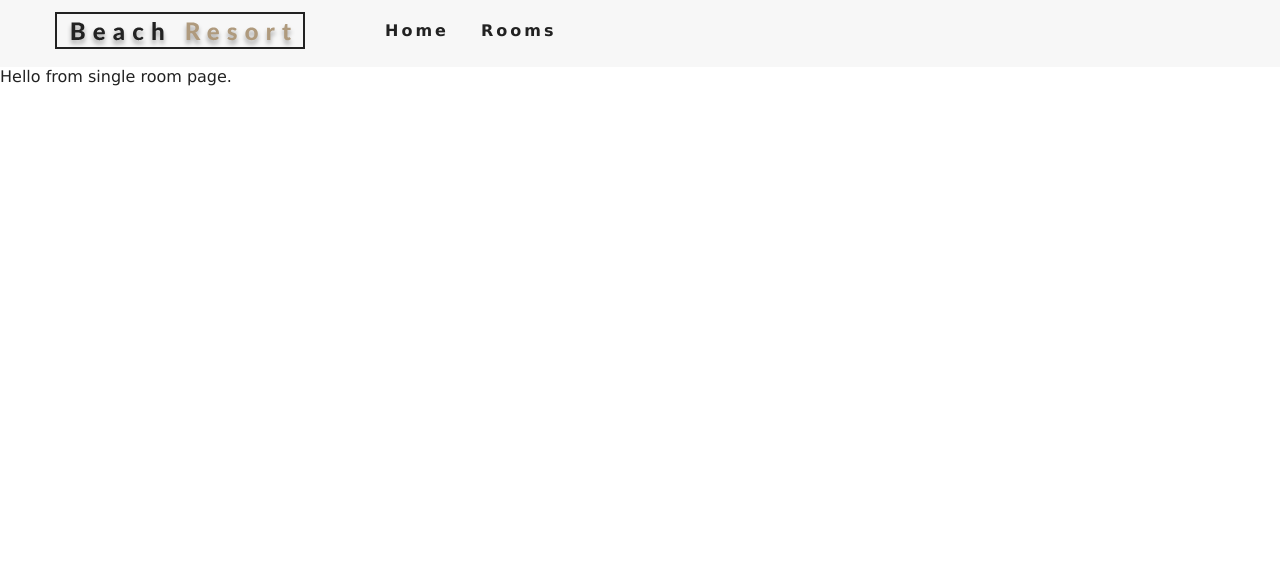
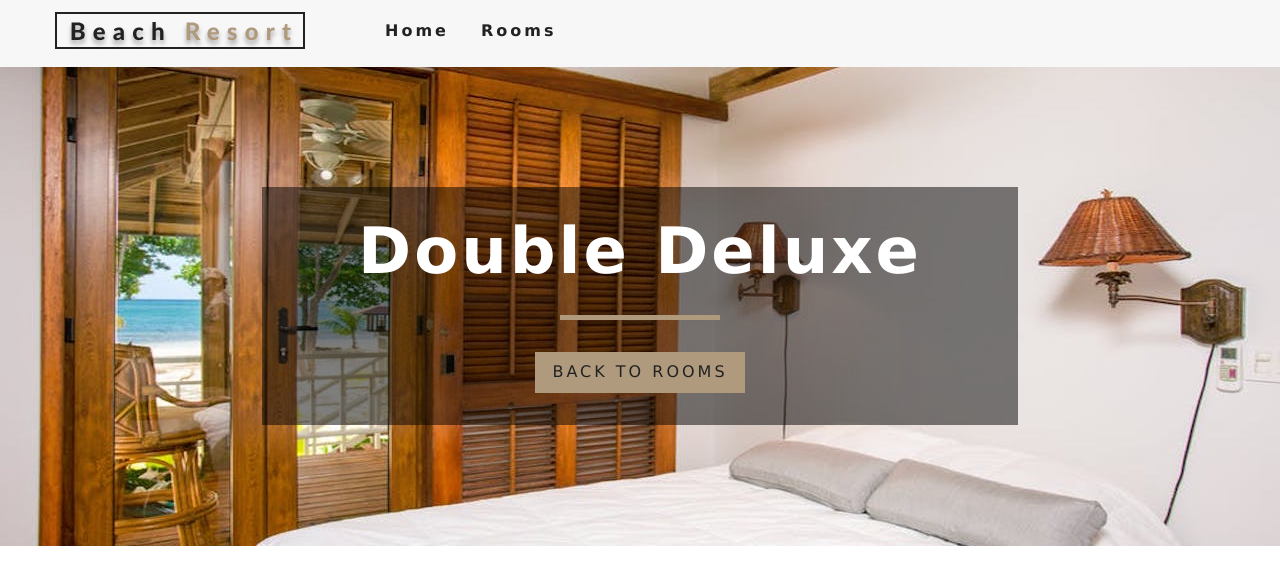
Before and after one commit to praz99/react-resort, a React (Create React App) app: page /rooms/double-deluxe in a window 1280 px wide. Shown: the top 584 px of the page. Built offline with nearby package versions, Linux system fonts and the light colour scheme.

Commit message:
add hero component to the SingleRoom

```diff
--- a/package.json
+++ b/package.json
@@ -11,6 +11,7 @@
     "react-icons": "^4.2.0",
     "react-router-dom": "^5.2.0",
     "react-scripts": "4.0.3",
+    "styled-components": "^5.2.1",
     "web-vitals": "^1.0.1"
   },
   "scripts": {
--- a/src/Context.js
+++ b/src/Context.js
@@ -19,8 +19,8 @@
       featuredRooms,
       sortedRooms: rooms,
       loading: false
-    })
-  }
+    });
+  };
 
   formatData(items) {
     let tempItems = items.map(item => {
@@ -30,11 +30,20 @@
       return room;
     });
     return tempItems;
-  }
+  };
+
+  getRoom = slug => {
+    let tempRooms = [...this.state.rooms];
+    const room = tempRooms.find(room => room.slug === slug);
+    return room;
+  };
 
   render() {
     return (
-      <RoomContext.Provider value={{ ...this.state }}>
+      <RoomContext.Provider value={{
+        ...this.state,
+        getRoom: this.getRoom
+      }}>
         {this.props.children}
       </RoomContext.Provider>
     );
--- a/src/components/FeaturedRooms.js
+++ b/src/components/FeaturedRooms.js
@@ -14,7 +14,6 @@
       });
     }
 
-    console.log(rooms);
     return (
       <section className="featured-rooms">
         <Title title="featured rooms" />
--- /dev/null
+++ b/src/components/StyledHero.js
@@ -0,0 +1,12 @@
+import styled from 'styled-components';
+import defaultImg from '../images/room-1.jpeg';
+
+const StyledHero = styled.header`
+  min-height: 60vh;
+  background: url(${props => props.img ? props.img : defaultImg}) center/cover no-repeat;
+  display: flex;
+  align-items: center;
+  justify-content: center;
+`;
+
+export default StyledHero;
--- a/src/pages/SingleRoom.js
+++ b/src/pages/SingleRoom.js
@@ -1,9 +1,47 @@
 import React, { Component } from 'react';
+import defaultBcg from '../images/room-1.jpeg';
+import Hero from '../components/Hero';
+import Banner from '../components/Banner';
+import { Link } from 'react-router-dom';
+import { RoomContext } from '../Context';
+import StyledHero from '../components/StyledHero';
 
 export default class SingleRoom extends Component {
+  constructor(props) {
+    super(props);
+    // console.log(this.props);
+    this.state = {
+      slug: this.props.match.params.slug,
+      defaultBcg,
+    };
+  };
+
+  static contextType = RoomContext;
+
   render() {
+    const {getRoom} = this.context;
+    const room = getRoom(this.state.slug);
+    if(!room) {
+      return (
+        <div className="error">
+          <h3>No such room could be found...</h3>
+          <Link to="/rooms" className="btn-primary">
+            back to rooms
+          </Link>
+        </div>
+      );
+    }
+
+    const {name, description, capacity, size, price, extras, breakfast, pets, images} = room;
+
     return (
-      <div>Hello from single room page. </div>
+      <StyledHero img={images[0] || this.state.defaultBcg}>
+        <Banner title={`${name}`}>
+          <Link to='/rooms' className='btn-primary'>
+            back to rooms
+          </Link>
+        </Banner>
+      </StyledHero>
     );
   };
 };
```
Also changed, not shown: 2 other files (tests, documents, lock files or other folders).
